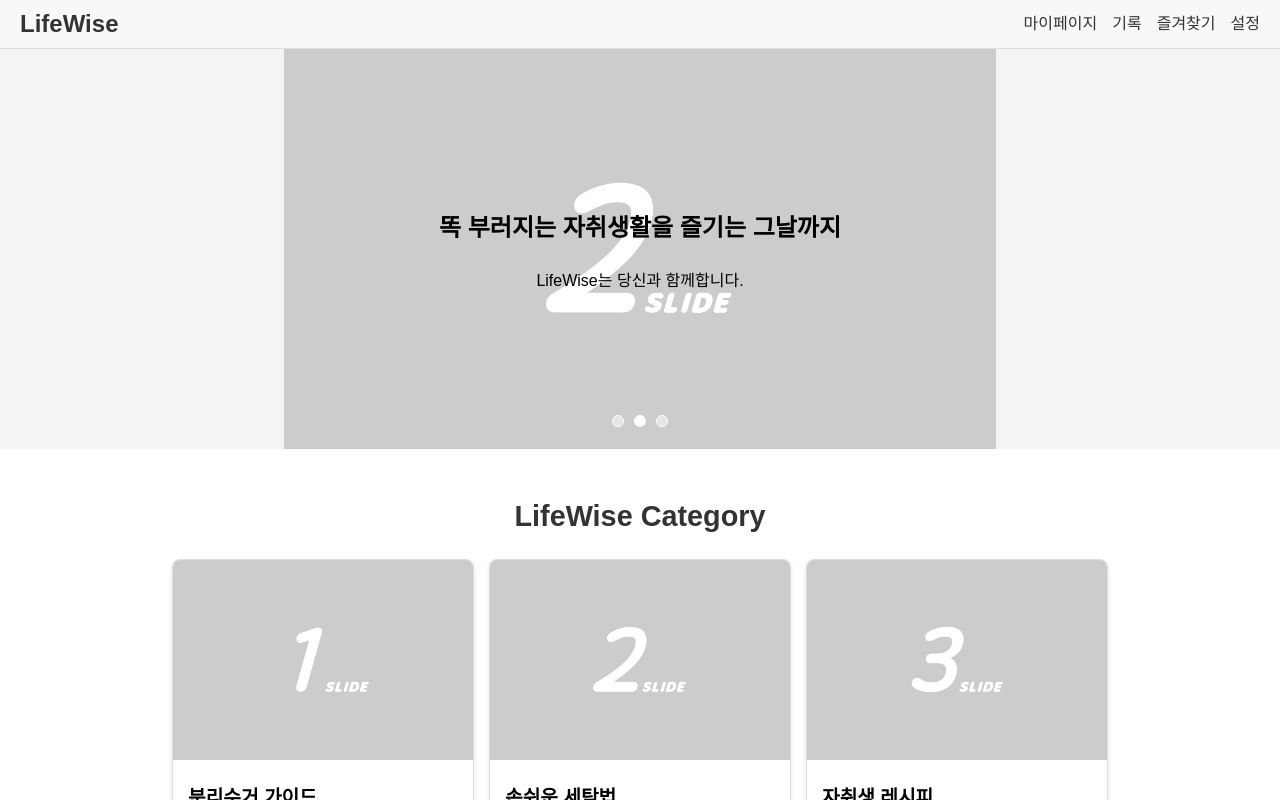
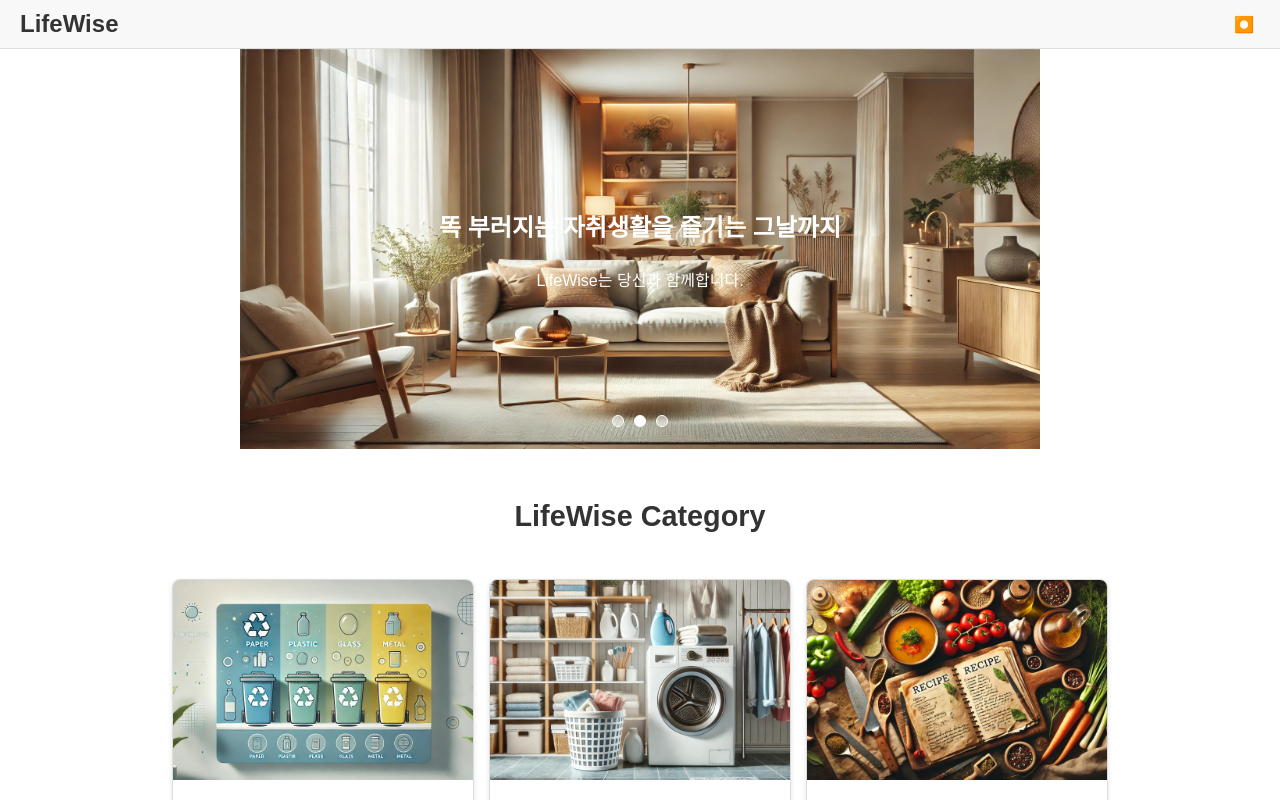
Before and after one commit to GDSC-Hongik/LifeWise-EuSha-web, a React (Vite) app: page / in a window 1280 px wide. Shown: the top 800 px of the page. Built offline with nearby package versions, Linux system fonts and the light colour scheme.

Commit message:
chore: mainpage 구현현

```diff
--- /dev/null
+++ b/src/components/Bookmark.jsx
@@ -0,0 +1,15 @@
+const Bookmark = () => {
+  return (
+    <div style={{ padding: "20px" }}>
+      <h1>북마크</h1>
+      <p>내가 저장한 게시물 목록록</p>
+      <ul>
+        <li>..............</li>
+        <li>..............</li>
+        <li>..............</li>
+      </ul>
+    </div>
+  );
+};
+
+export default Bookmark;
--- a/src/components/Mainpage.css
+++ b/src/components/Mainpage.css
@@ -27,10 +27,14 @@ header nav {
   gap: 15px;
 }
 
-header nav a {
-  text-decoration: none;
-  color: #333;
-  font-size: 1em;
+header nav button {
+  font-size: 16px;
+  font-weight: bold;
+  text-align: right;
+  border: none;
+  /*transparent*/
+  background-color: rgba(0, 0, 0, 0);
+  cursor: pointer;
 }
 
 /* 1차 */
@@ -98,7 +102,7 @@ header nav a {
   position: relative;
   width: 100%;
   height: 400px; /* 배너 높이 고정 */
-  background-color: #f4f4f4; /* 배경색 추가 */
+  background-color: white; /* 배경색 추가 */
   overflow: hidden;
   display: flex;
   justify-content: center;
@@ -106,20 +110,20 @@ header nav a {
 }
 
 .hero img {
-  width: auto; /* 너비를 고정하지 않음 */
-  height: 100%; /* 높이를 100%로 고정 */
+  width: 800px; /* 너비를 고정하지 않음 */
+  height: 400px; /* 높이를 100%로 고정 */
   position: absolute;
-  top: 0;
+  top: 50%;
   left: 50%;
-  transform: translateX(-50%); /* 이미지가 중앙에 위치하도록 설정 */
-  transition: opacity 1s ease-in-out;
+  transform: translate(-50%, -50%); /*이미지가 중앙에 위치하도록 설정*/
+  /* transition: opacity 1s ease-in-out; */
   z-index: 0;
 }
 
 .hero-text {
   position: absolute;
   z-index: 1;
-  color: black;
+  color: white;
   text-align: center;
   width: 100%;
   top: 50%;
@@ -163,6 +167,7 @@ header nav a {
 }
 
 .cards {
+  padding-top: 20px;
   display: flex;
   justify-content: center;
   gap: 15px;
--- a/src/components/Mainpage.jsx
+++ b/src/components/Mainpage.jsx
@@ -1,13 +1,23 @@
 import { useState, useEffect } from "react";
 import { Link } from "react-router-dom";
+// react-router-dom 말고 react-dom에서 가져와야 하는구나
+import { createPortal } from "react-dom";
 import "./Mainpage.css";
-import slide01 from "../assets/slide01.jpg";
-import slide02 from "../assets/slide02.jpg";
-import slide03 from "../assets/slide03.jpg";
+import slide01 from "../assets/recycle.jpg";
+import slide02 from "../assets/laundary.jpg";
+import slide03 from "../assets/recipe.jpg";
+import banner01 from "../assets/banner01.jpg";
+import banner02 from "../assets/banner02.jpg";
+import banner03 from "../assets/banner03.jpg";
+import Profile from "./Profile";
 
 const Mainpage = () => {
   const [currentSlide, setCurrentSlide] = useState(0);
-  const slides = [slide01, slide02, slide03];
+  const slides = [banner01, banner02, banner03];
+
+  // 프로필 사진 클릭 시 모달창이 나타나는 기능
+  // 처음에는 모달 창 = false
+  const [showModal, setShowModal] = useState(false);
 
   // 자동 슬라이드 전환 기능
   useEffect(() => {
@@ -24,12 +34,16 @@ const Mainpage = () => {
   return (
     <div className="wrapper">
       <header>
-        <div className="logo">LifeWise</div>
+        <div className="logo">
+          <Link to="/">LifeWise</Link>
+        </div>
         <nav>
-          <a href="#">마이페이지</a>
-          <a href="#">기록</a>
-          <a href="#">즐겨찾기</a>
-          <a href="#">설정</a>
+          <button onClick={() => setShowModal(true)}>⏺️</button>
+          {showModal &&
+            createPortal(
+              <Profile onClose={() => setShowModal(false)}></Profile>,
+              document.getElementById("modal-root")
+            )}
         </nav>
       </header>
 
--- /dev/null
+++ b/src/components/Mypage.jsx
@@ -0,0 +1,15 @@
+const Mypage = () => {
+  return (
+    <div style={{ padding: "20px" }}>
+      <h1>마이페이지</h1>
+      <p>내 정보</p>
+      <ul>
+        <li>..............</li>
+        <li>..............</li>
+        <li>..............</li>
+      </ul>
+    </div>
+  );
+};
+
+export default Mypage;
--- /dev/null
+++ b/src/components/Profile.css
@@ -0,0 +1,93 @@
+.modal {
+  position: fixed;
+  top: 0;
+  left: 0;
+  width: 100%;
+  height: 100%;
+  background: rgba(0, 0, 0, 0.5);
+  display: flex;
+  flex-direction: row;
+  justify-content: flex-end;
+  align-items: top;
+  margin-top: 50px;
+  z-index: 1000;
+}
+
+.modal-content {
+  margin-top: 10px;
+  margin-right: 5px;
+  width: 300px;
+  height: 370px;
+  background: white;
+  padding: 5px 20px;
+  border-radius: 8px;
+  text-align: center;
+  justify-content: flex-start;
+  border: 1px solid #000000;
+}
+
+.modal-content h2 {
+  padding: 0px 10px;
+  text-align: left;
+}
+
+.modal-content .modal-list {
+  border-radius: 10px;
+  background-color: rgb(245, 243, 243);
+  text-align: left;
+  padding: 20px 20px 20px;
+}
+
+.modal-list .mypage:hover {
+  border-bottom: 1px solid;
+  cursor: pointer;
+}
+
+.modal-list .bookmark:hover {
+  border-bottom: 1px solid;
+  cursor: pointer;
+}
+
+.modal-list .setting:hover {
+  border-bottom: 1px solid;
+  cursor: pointer;
+}
+
+.modal-content .modal-list p {
+  padding-bottom: 5px;
+}
+
+.footer {
+  padding: 5px 16px;
+  font-size: 13px;
+  display: flex;
+  justify-content: space-between;
+}
+
+.footer .logout:hover {
+  border-bottom: solid 1px;
+  cursor: pointer;
+}
+
+.footer .question:hover {
+  border-bottom: solid 1px;
+  cursor: pointer;
+}
+
+.footer .logout:hover {
+  border-bottom: solid 1px;
+  cursor: pointer;
+}
+
+.close-button {
+  padding: 10px 20px;
+  background-color: #f44336;
+  color: white;
+  border: none;
+  border-radius: 4px;
+  cursor: pointer;
+}
+
+.close-button:hover {
+  background-color: #d32f2f;
+}
--- /dev/null
+++ b/src/components/Profile.jsx
@@ -0,0 +1,36 @@
+import PropTypes from "prop-types";
+import "./Profile.css";
+import { Link } from "react-router-dom";
+
+const Profile = ({ onClose }) => {
+  return (
+    <div className="modal">
+      <div className="modal-content">
+        <h2>👤 김강민</h2>
+        <div className="modal-list">
+          <p className="mypage">
+            <Link to="./mypage">📄마이페이지</Link>
+          </p>
+          <p className="bookmark">
+            <Link to="./bookmark">🔖북마크</Link>
+          </p>
+          <p className="setting">⚙️설정</p>
+        </div>
+        <div className="footer">
+          <p className="logout">로그아웃</p>
+          <p className="question">고객센터</p>
+        </div>
+        <button onClick={onClose} className="close-button">
+          닫기
+        </button>
+      </div>
+    </div>
+  );
+};
+
+// prop-types로 onClose의 타입을 함수로 선언
+Profile.propTypes = {
+  onClose: PropTypes.func.isRequired,
+};
+
+export default Profile;
--- a/src/main.jsx
+++ b/src/main.jsx
@@ -12,6 +12,8 @@ import Recycle from "./components/Recycle"; // 추가된 Recycle 컴포넌트
 import "./index.css";
 import Laundary from "./components/Laundary";
 import Recipe from "./components/Recipe";
+import Mypage from "./components/Mypage";
+import Bookmark from "./components/Bookmark";
 
 ReactDOM.createRoot(document.getElementById("root")).render(
   <React.StrictMode>
@@ -25,6 +27,10 @@ ReactDOM.createRoot(document.getElementById("root")).render(
         <Route path="/laundary" element={<Laundary />} />
         {/* 레시피 화면 */}
         <Route path="/recipe" element={<Recipe />} />
+        {/* 마이페이지 화면 */}
+        <Route path="/mypage" element={<Mypage />} />
+        {/* 북마크 화면 */}
+        <Route path="/bookmark" element={<Bookmark />} />
       </Routes>
     </Router>
   </React.StrictMode>
```
